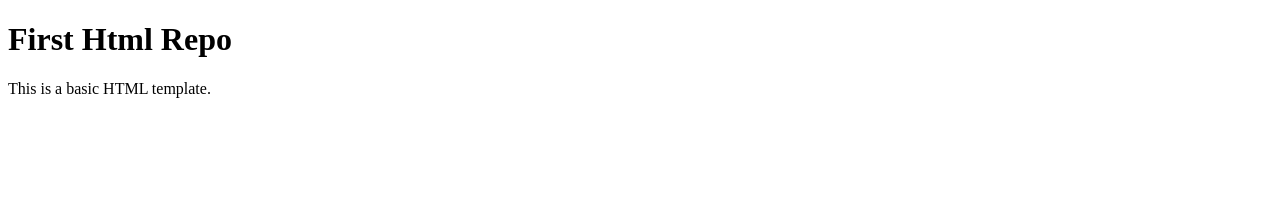
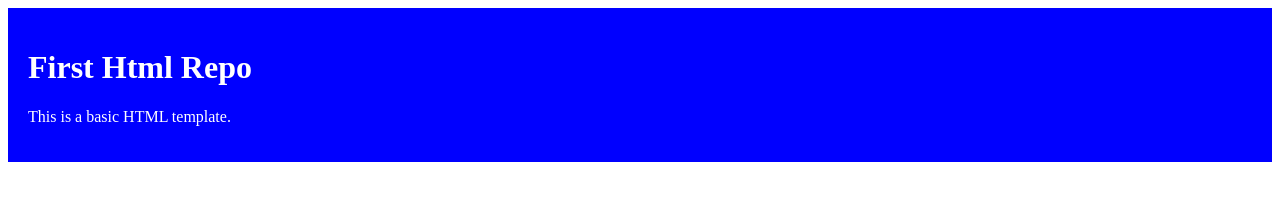
Before and after one commit to ArundhotiKar/My-First-Html-Repo, a plain HTML site: page index.html in a window 1280 px wide. Drawn offline with Linux system fonts and the light colour scheme.

Commit message:
First style added

```diff
--- a/index.html
+++ b/index.html
@@ -4,11 +4,14 @@
   <meta charset="UTF-8">
   <meta name="viewport" content="width=device-width, initial-scale=1.0">
   <title>Document</title>
+  <link rel="stylesheet" href="style.css">
 </head>
 <body>
 
-  <h1>First Html Repo</h1>
+  <div>
+    <h1>First Html Repo</h1>
   <p>This is a basic HTML template.</p>
+  </div>
 
 </body>
 </html>
--- /dev/null
+++ b/style.css
@@ -0,0 +1,10 @@
+div{
+    background-color: blue;
+    padding: 20px;
+}
+h1{
+    color: white;
+}
+p{
+    color:white;
+}
```
